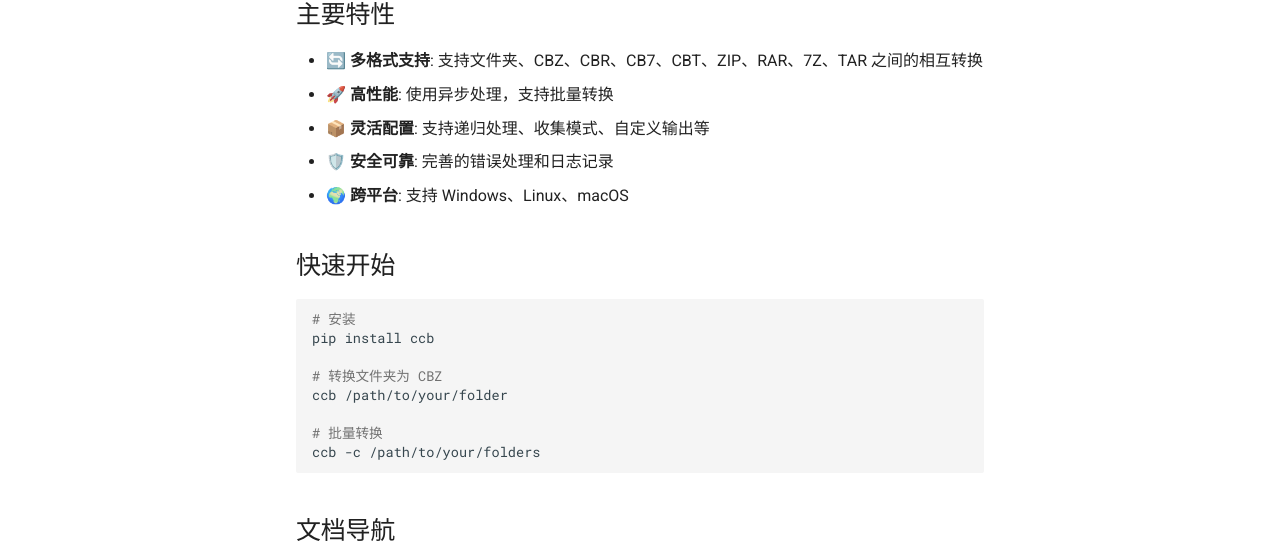
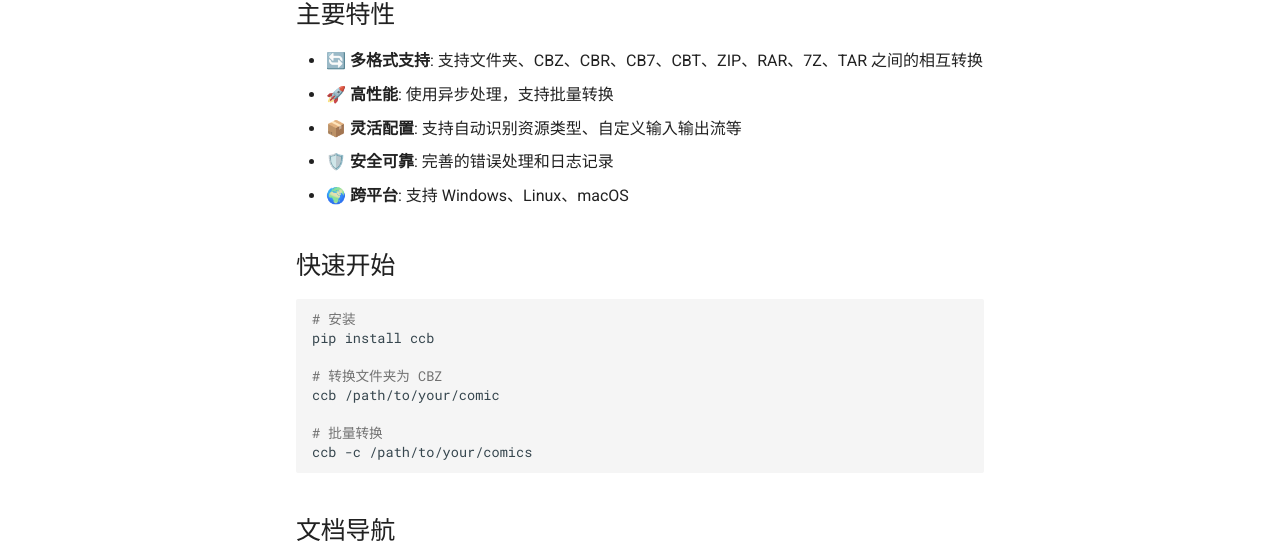
Before and after one commit to kongolou/convert-to-comic-book, an MkDocs documentation site: the page built from docs/index.md, in a window 1280 px wide and 1238 px high. Shown: the part 363-910 px from the top of the window. Built offline with MkDocs 1.6.1 and Material for MkDocs 9.7.7, drawn with Linux system fonts in a browser that asks for light colours; comment, search, counter and statistics services are not loaded.

Commit message:
更新README和index中的特性小节

````diff
--- a/docs/index.md
+++ b/docs/index.md
@@ -8,7 +8,7 @@ CCB 是一个强大的命令行工具，用于将图片文件夹或压缩包转
 
 - 🔄 **多格式支持**: 支持文件夹、CBZ、CBR、CB7、CBT、ZIP、RAR、7Z、TAR 之间的相互转换
 - 🚀 **高性能**: 使用异步处理，支持批量转换
-- 📦 **灵活配置**: 支持递归处理、收集模式、自定义输出等
+- 📦 **灵活配置**: 支持自动识别资源类型、自定义输入输出流等
 - 🛡️ **安全可靠**: 完善的错误处理和日志记录
 - 🌍 **跨平台**: 支持 Windows、Linux、macOS
 
@@ -19,10 +19,10 @@ CCB 是一个强大的命令行工具，用于将图片文件夹或压缩包转
 pip install ccb
 
 # 转换文件夹为 CBZ
-ccb /path/to/your/folder
+ccb /path/to/your/comic
 
 # 批量转换
-ccb -c /path/to/your/folders
+ccb -c /path/to/your/comics
 ```
 
 ## 文档导航
````
Also changed, not shown: README.md (+2 -1 lines).
